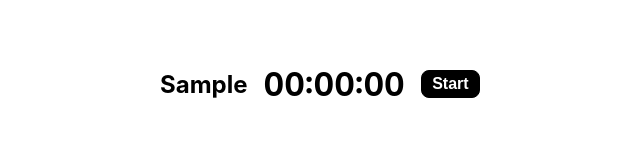
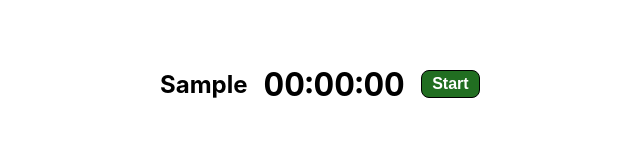
Before and after one commit to mcdott/3340TimersTutorial, a React (Create React App) app in the folder timers-tutorial/: page / in a window 1280 px wide. Both pictures are taken after typing "Sample" into the empty fields and a click on the button "Save". Shown: the part 157-300 px from the top of the page, without its empty margins (320-960 px from the left). Built offline with nearby package versions, Linux system fonts and the light colour scheme.

Commit message:
Styles button colors depending on state as per stretch goal

```diff
--- a/timers-tutorial/src/components/TimerView.css
+++ b/timers-tutorial/src/components/TimerView.css
@@ -23,9 +23,17 @@
   padding: 0.25rem 0.5rem;
   border-radius: 0.5rem;
   border: 1px solid #000;
-  background-color: #000;
-  color: #fff;
   font-size: 1rem;
   font-weight: bold;
   width: 4rem;
 }
+
+.button-start {
+  background-color: rgb(33, 110, 33);
+  color: #fff;
+}
+
+.button-stop {
+  background-color: rgb(152, 16, 16);
+  color: #fff;
+}
--- a/timers-tutorial/src/components/TimerView.js
+++ b/timers-tutorial/src/components/TimerView.js
@@ -20,11 +20,16 @@ function formatTime(time) {
 export default function TimerView({ index, name, time, isRunning }) {
   const dispatch = useDispatch();
 
+  const buttonClass = isRunning ? "button-stop" : "button-start";
+
   return (
     <div className='TimerView'>
       <h2>{name}</h2>
       <h1>{formatTime(time)}</h1>
-      <button onClick={() => dispatch(toggleTimer(index))}>
+      <button
+        className={buttonClass}
+        onClick={() => dispatch(toggleTimer(index))}
+      >
         {isRunning ? "Stop" : "Start"}
       </button>
     </div>
```
